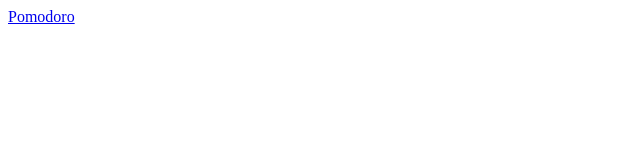
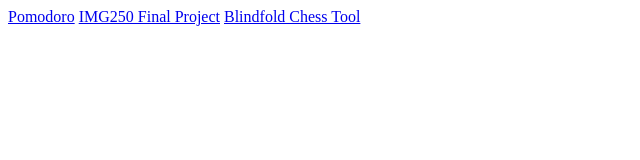
Before and after one commit to AndresNS/andresns.github.io, a plain HTML site: page index.html in a window 1280 px wide. Shown: the whole page, without its empty margins (0-640 px from the left). Drawn offline with Linux system fonts and the light colour scheme.

Commit message:
Update index.html

```diff
--- a/index.html
+++ b/index.html
@@ -8,5 +8,7 @@
 </head>
 <body>
     <a href="/pomodoro">Pomodoro</a>
+    <a href="/IMG250-FinalProject">IMG250 Final Project</a>
+    <a href="/blidnfold-chess-tool">Blindfold Chess Tool</a>
 </body>
 </html>
```
